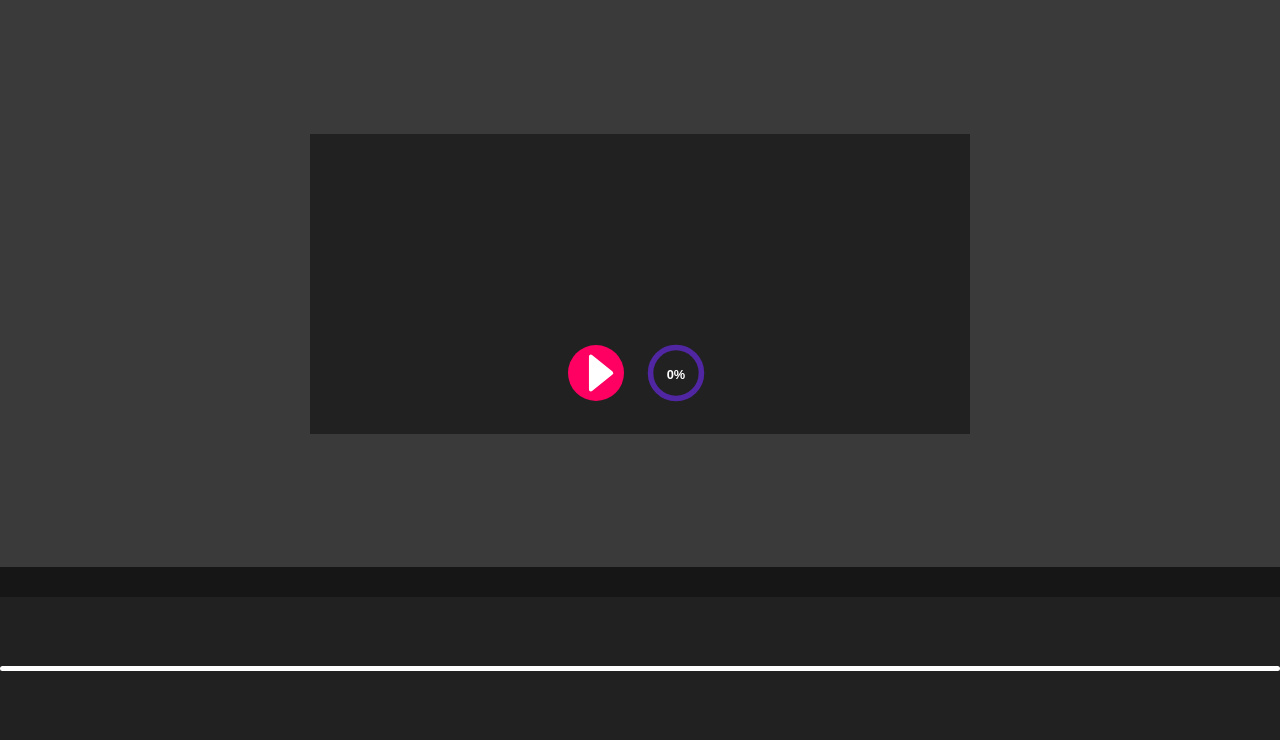
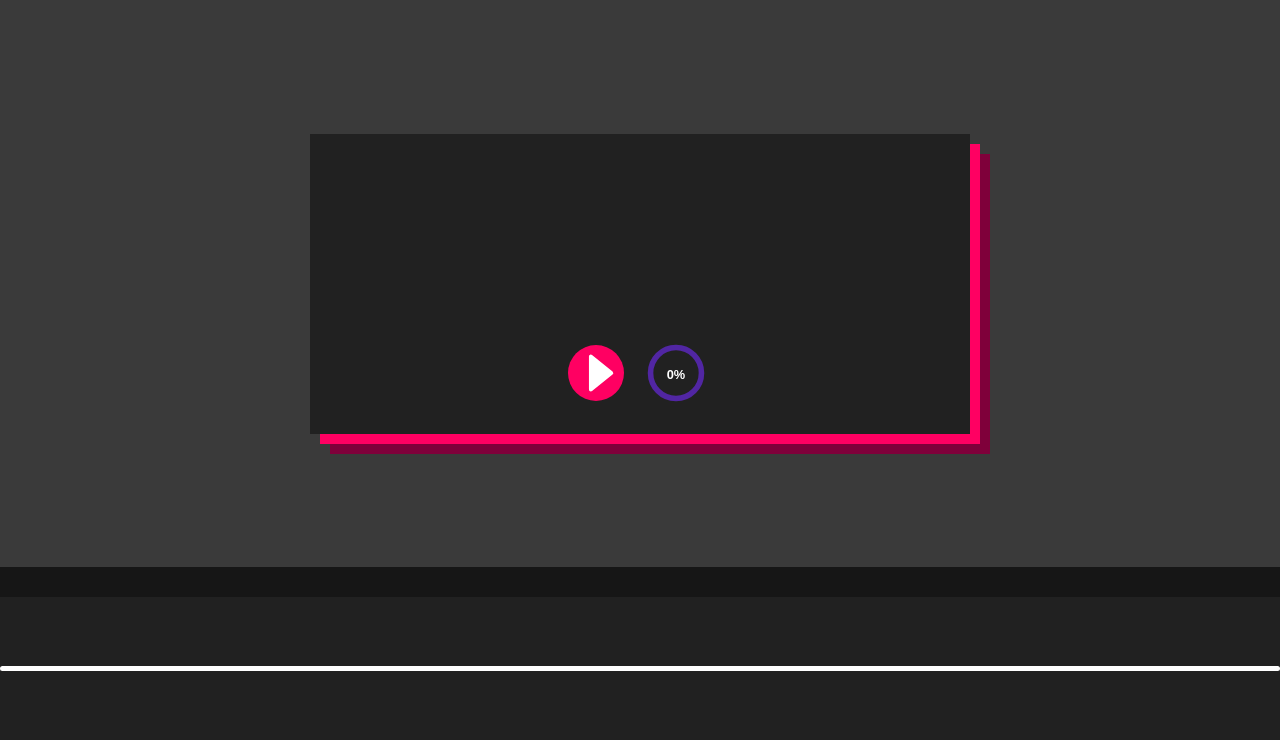
Before and after one commit to karolinavalentova2/timeline, a PHP site: page / in a window 1280 px wide. Shown: the part 60-800 px from the top of the page. Run offline with PHP 8.4, Linux system fonts and the light colour scheme.

Commit message:
drop 'shadow' on .content

```diff
--- a/timeline.css
+++ b/timeline.css
@@ -7,7 +7,7 @@ body {
   padding: 0;
   background: #3a3a3a;
   overflow: hidden;
-  font-family: 'Roboto', sans-serif;
+  font-family: "Roboto", sans-serif;
 }
 
 main {
@@ -118,7 +118,7 @@ footer {
   top: -10px;
   line-height: 62px;
   font-size: 18px;
-  color: white
+  color: white;
 }
 
 .timeline_circles {
@@ -153,6 +153,7 @@ footer {
 
 .content {
   width: 100%;
+  box-shadow: 10px 10px 0 #ff0062, 20px 20px 0 #7f003a;
 }
 
 .container-top {
```
